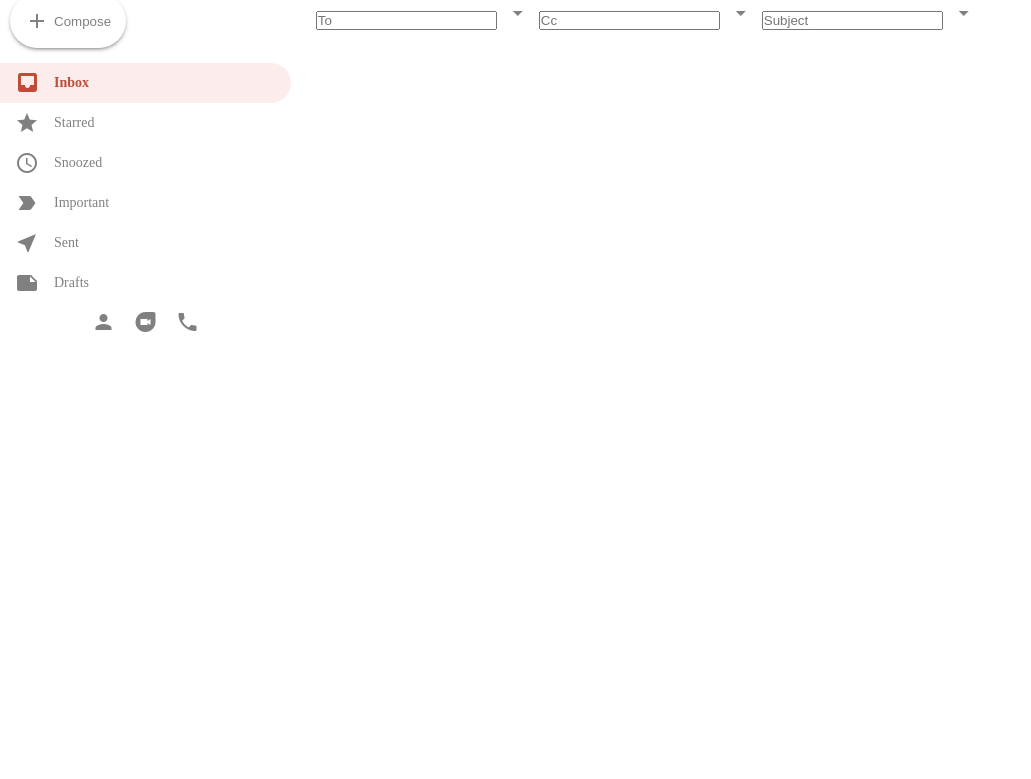
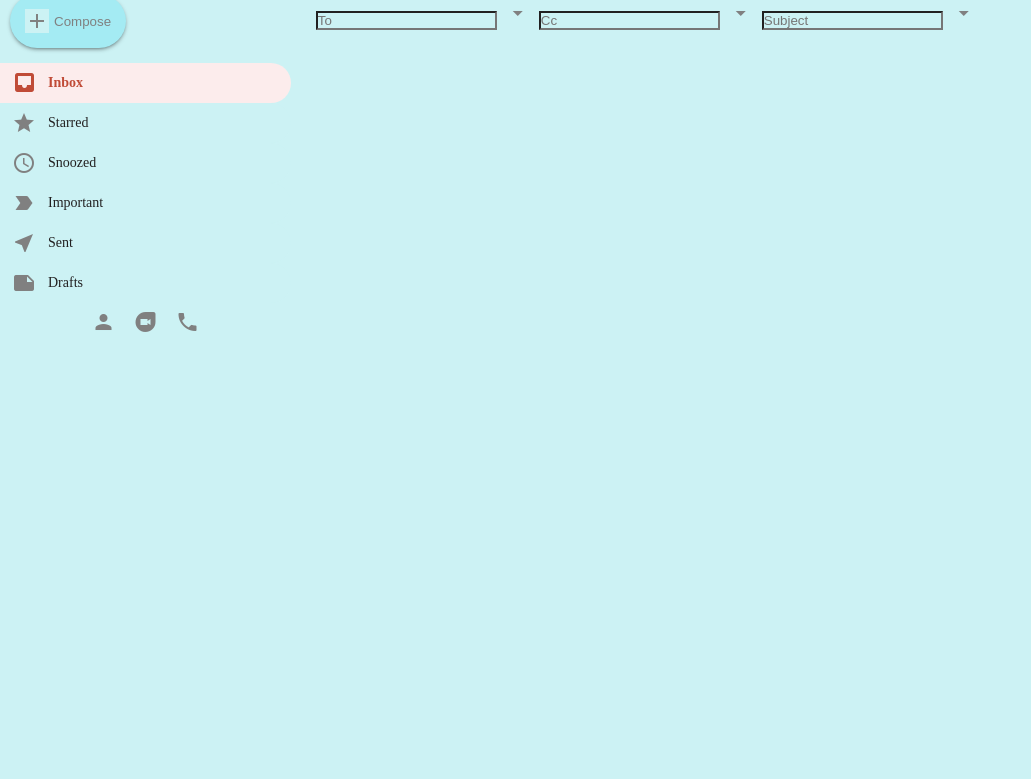
Before and after one commit to z404/Productivite---By-Noobgrammers, a Django app: template mailit/templates/mailit/compose.html in a window 1280 px wide. Shown: the part 102-881 px from the top of the page, without its empty margins (0-1031 px from the left). Run offline with Django 3.2, Linux system fonts and the light colour scheme; the template is opened without the code that fills it, so the values that code supplies are empty; parts of the project's set-up code (start-up, migrations or seed data) failed here and were passed over.

Commit message:
Added CSS

```diff
--- a/mailit/static/mailit/styles.css
+++ b/mailit/static/mailit/styles.css
@@ -1,6 +1,7 @@
 * {
     margin: 0;
     padding: 0;
+    background-color: #ccf2f4;
   }
 
   /* Header */
@@ -74,7 +75,7 @@
     color: gray;
     padding: 15px;
     border-radius: 30px;
-    background-color: white;
+    background-color: #a4ebf3;
     display: flex;
     align-items: center;
     cursor: pointer;
@@ -95,11 +96,11 @@
     border-top-right-radius: 20px;
     border-bottom-right-radius: 20px;
     cursor: pointer;
-    color: #818181;
+    color: #222020;
   }
 
   .sidebarOption .material-icons {
-    padding: 5px;
+    padding: 2px;
   }
 
   .sidebarOption h3 {
```
Also changed, not shown: mailit/static/mailit/index.js (+11 -0 lines), mailit/templates/mailit/base.html (+13 -6 lines), mailit/static/favicon.ico (added), mailit/static/productivité.png (added).
